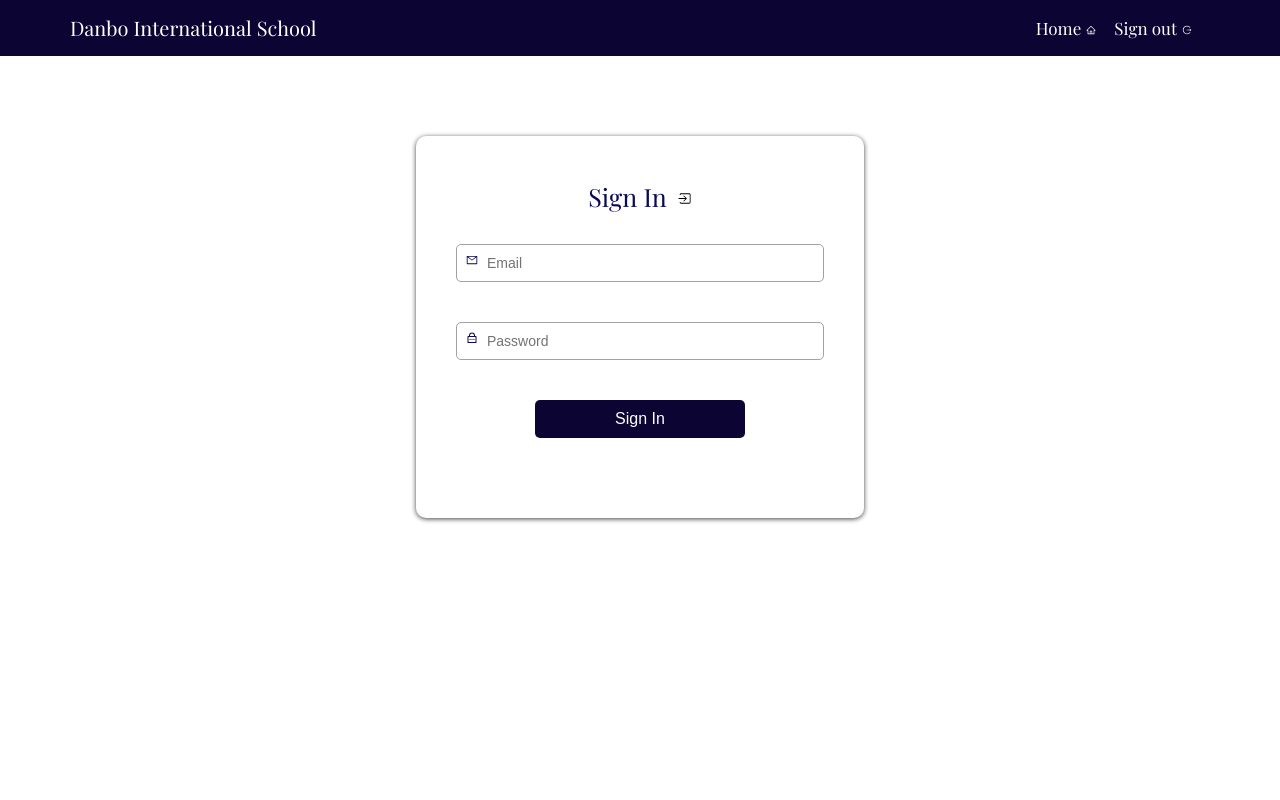
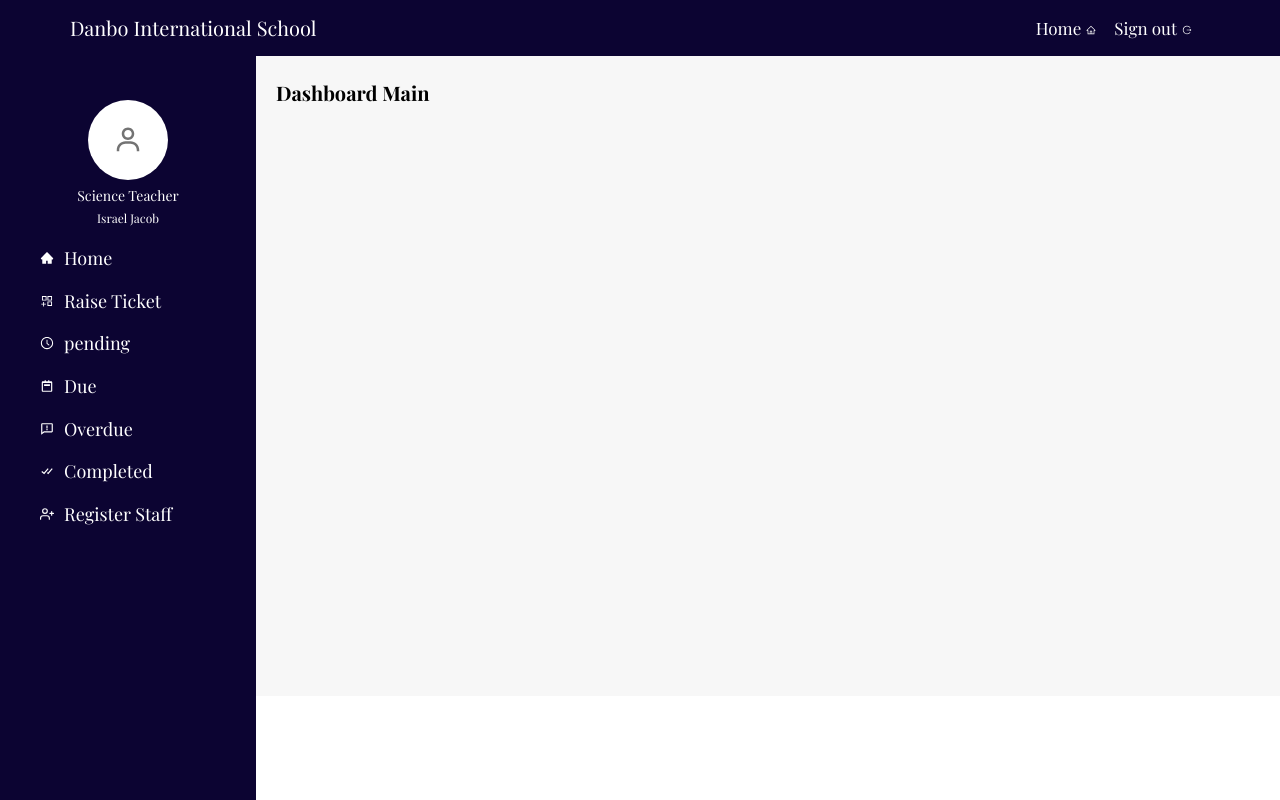
Before and after one commit to oluSammy/ticketing-ict, a React (Create React App) app: page / in a window 1280 px wide. Built offline with nearby package versions, Linux system fonts and the light colour scheme; a web font is replaced by a local one.

Commit message:
created sidebar UI'

```diff
--- a/src/App.js
+++ b/src/App.js
@@ -1,11 +1,13 @@
 import React from 'react';
 import './App.scss';
-import LoginPage from './Pages/loginPage/loginPage.components';
+// import LoginPage from './Pages/loginPage/loginPage.components';
+import Dashboard from './Pages/Dashboard/Dashboard.component';
 
 function App() {
   return (
     <div className="App">
-      <LoginPage />
+      {/* <LoginPage /> */}
+      <Dashboard />
     </div>
   );
 }
--- /dev/null
+++ b/src/Components/Sidebar/Sidebar.component.jsx
@@ -0,0 +1,54 @@
+import React from 'react'
+import './Sidebar.styles.scss';
+import { BiUser, BiCalendarWeek, BiCommentError, BiCheckDouble } from 'react-icons/bi';
+import { FiUserPlus } from 'react-icons/fi';
+import { AiFillHome, AiOutlineClockCircle, AiOutlineAppstoreAdd } from 'react-icons/ai';
+import { NavLink } from 'react-router-dom';
+
+const Sidebar = () => {
+    return (
+        <div className="sidebar">
+            <div className="sidebar__user">
+                <div className="sidebar__user--bg">
+                    <BiUser className="sidebar__user--icon"/>
+                </div>
+                <div>
+                    <p className="sidebar__user--text sidebar__user--name">Science Teacher</p>
+                    <p className="sidebar__user--text sidebar__user--designation">Israel Jacob</p>
+                </div>
+            </div>
+            <ul className="sidebar__list">
+                <NavLink to="/" className="sidebar__link">
+                    <AiFillHome className="sidebar__link-icon" />
+                    <span>Home</span>
+                </NavLink>
+                <NavLink to="/" className="sidebar__link">
+                    <AiOutlineAppstoreAdd className="sidebar__link-icon" />
+                    <span>Raise Ticket</span>
+                </NavLink>
+                <NavLink to="/" className="sidebar__link">
+                    <AiOutlineClockCircle className="sidebar__link-icon" />
+                    <span>pending</span>
+                </NavLink>
+                <NavLink to="/" className="sidebar__link">
+                    <BiCalendarWeek className="sidebar__link-icon" />
+                    <span>Due</span>
+                </NavLink>
+                <NavLink to="/" className="sidebar__link">
+                    <BiCommentError className="sidebar__link-icon" />
+                    <span>Overdue</span>
+                </NavLink>
+                <NavLink to="/" className="sidebar__link">
+                    <BiCheckDouble className="sidebar__link-icon" />
+                    <span>Completed</span>
+                </NavLink>
+                <NavLink to="/" className="sidebar__link">
+                    <FiUserPlus className="sidebar__link-icon" />
+                    <span>Register Staff</span>
+                </NavLink>
+            </ul>
+        </div>
+    )
+}
+
+export default Sidebar
--- /dev/null
+++ b/src/Components/Sidebar/Sidebar.styles.scss
@@ -0,0 +1,81 @@
+@import '../../sass/Abstracts/variables';
+
+.sidebar {
+    height: 100vh;
+    padding-top: 7rem;
+    background-color: $color-primary-dark;
+    color: $color-white;
+    overflow: auto;
+
+    &__user {
+        padding-top: 3rem;
+
+        &--bg {
+            margin: 0 auto;
+            height: 8rem;
+            width: 8rem;
+            border-radius: 50%;
+            background-color: $color-white;
+            display: flex;
+            align-items: center;
+            justify-content: center;
+        }
+
+        &--icon {
+            font-size: 3rem;
+            color: $text-color;
+        }
+
+        &--text {
+            text-align: center;
+        }
+
+        &--name {
+            font-size: 1.4rem;
+            margin-top: .4rem;
+        }
+
+        &--designation {
+            font-size: 1.2rem;
+        }
+    }
+
+    &__list {
+        list-style-type: none;
+        margin-top: 1rem;
+    }
+
+    &__link {
+        list-style-type: none;
+        cursor: pointer;
+        padding: .5rem;
+        padding-left: 4rem;
+        margin-bottom: .2rem;
+        color: $color-white;
+        display: block;
+        text-decoration: none;
+
+
+        & span {
+            font-size: 1.8rem;
+        }
+
+        &:hover {
+            background-color: $color-white;
+        }
+    }
+
+    &__link-icon {
+        margin-right: 1rem;
+        font-size: 1.4rem;
+    }
+
+    &__active {
+        background-color: $color-white;
+        color: $text-color;
+    }
+}
+
+.sidebar__link:hover {
+    color: $text-color;
+}
--- /dev/null
+++ b/src/Pages/Dashboard/Dashboard.component.jsx
@@ -0,0 +1,23 @@
+import React from 'react';
+import './Dashboard.styles.scss';
+import Navbar from './../../Components/Navbar/Navbar.component';
+import Sidebar from '../../Components/Sidebar/Sidebar.component';
+
+
+const Dashboard = () => {
+    return (
+        <div className="dashboard">
+            <div className="dashboard__nav">
+                <Navbar />
+            </div>
+            <div className="dashboard__sidebar">
+                <Sidebar />
+            </div>
+            <div className="dashboard__main">
+                <h1>Dashboard Main</h1>
+            </div>
+        </div>
+    )
+}
+
+export default Dashboard
--- /dev/null
+++ b/src/Pages/Dashboard/Dashboard.styles.scss
@@ -0,0 +1,25 @@
+@import '../../sass/Abstracts/variables';
+
+.dashboard {
+    display: grid;
+    grid-template-columns: 20vw 80vw;
+    position: relative;
+
+    &__nav {
+        grid-column: 1 / -1;
+        z-index: 3;
+    }
+
+    &__sidebar {
+        position: fixed;
+        width: 20vw;
+        z-index: 1;
+    }
+
+    &__main {
+        grid-column: 2 / -1;
+        background-color: $color-grey-light;
+        min-height: 80vh;
+        padding: 2rem;
+    }
+}
```
